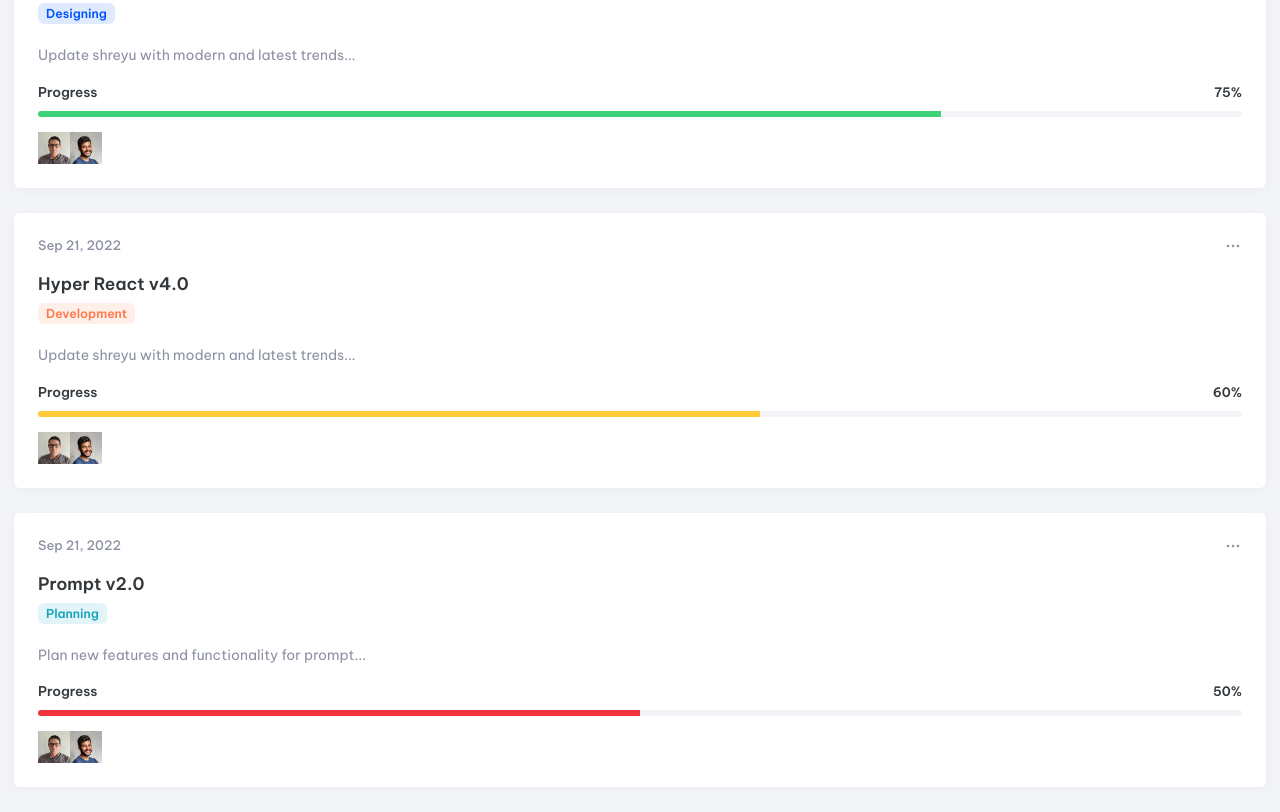
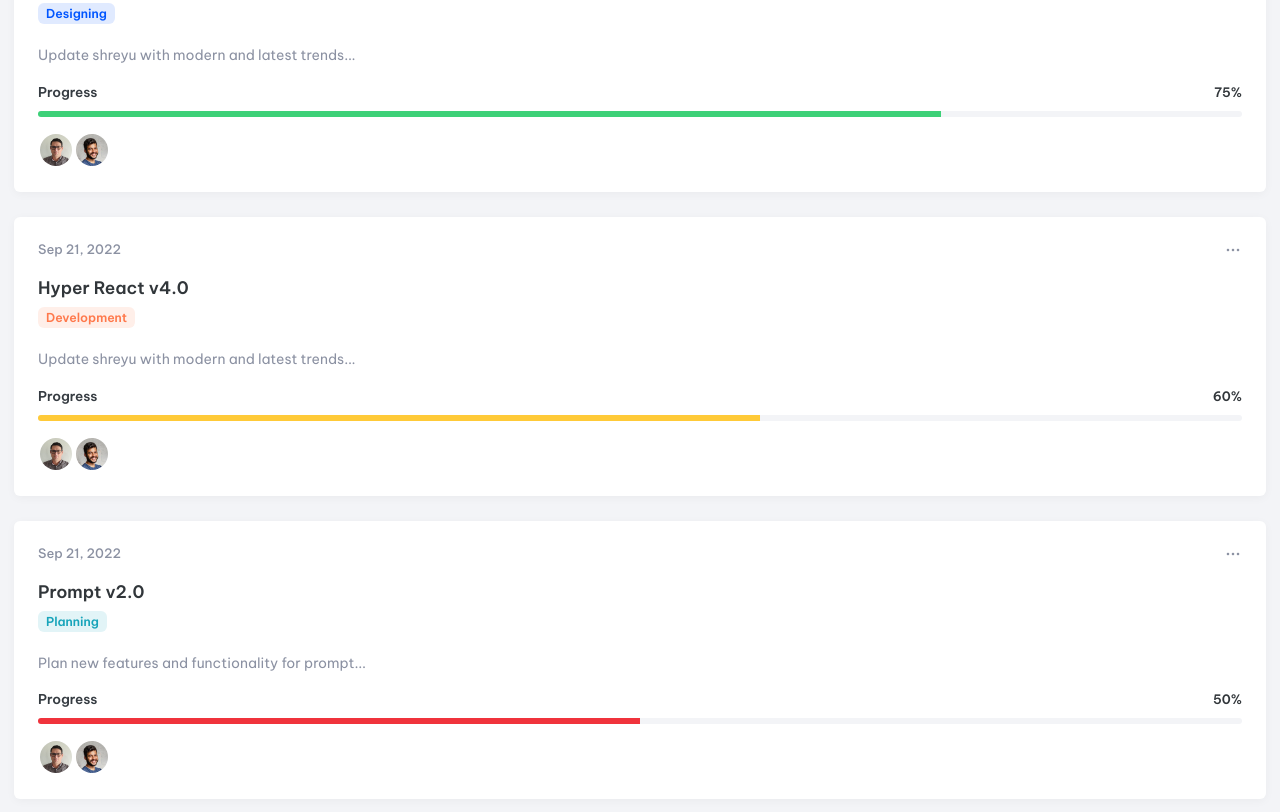
Before and after one commit to JoseCarlos-Filho/Dashboard, a plain HTML site: page index.html in a window 1280 px wide. Shown: the part 1200-2012 px from the top of the page. Drawn offline with nearby package versions, Linux system fonts and the light colour scheme.

Commit message:
Dashboard - Estilos de reuso, style-projects.css: Card de Projetos

```diff
--- a/assets/css/style-projects.css
+++ b/assets/css/style-projects.css
@@ -67,3 +67,9 @@
   justify-content: flex-start;
   align-items: center;
 }
+
+.card-avatar-item {
+  border: 2px solid var(--white);
+  border-radius: 50%;
+  overflow: hidden;
+}
```
